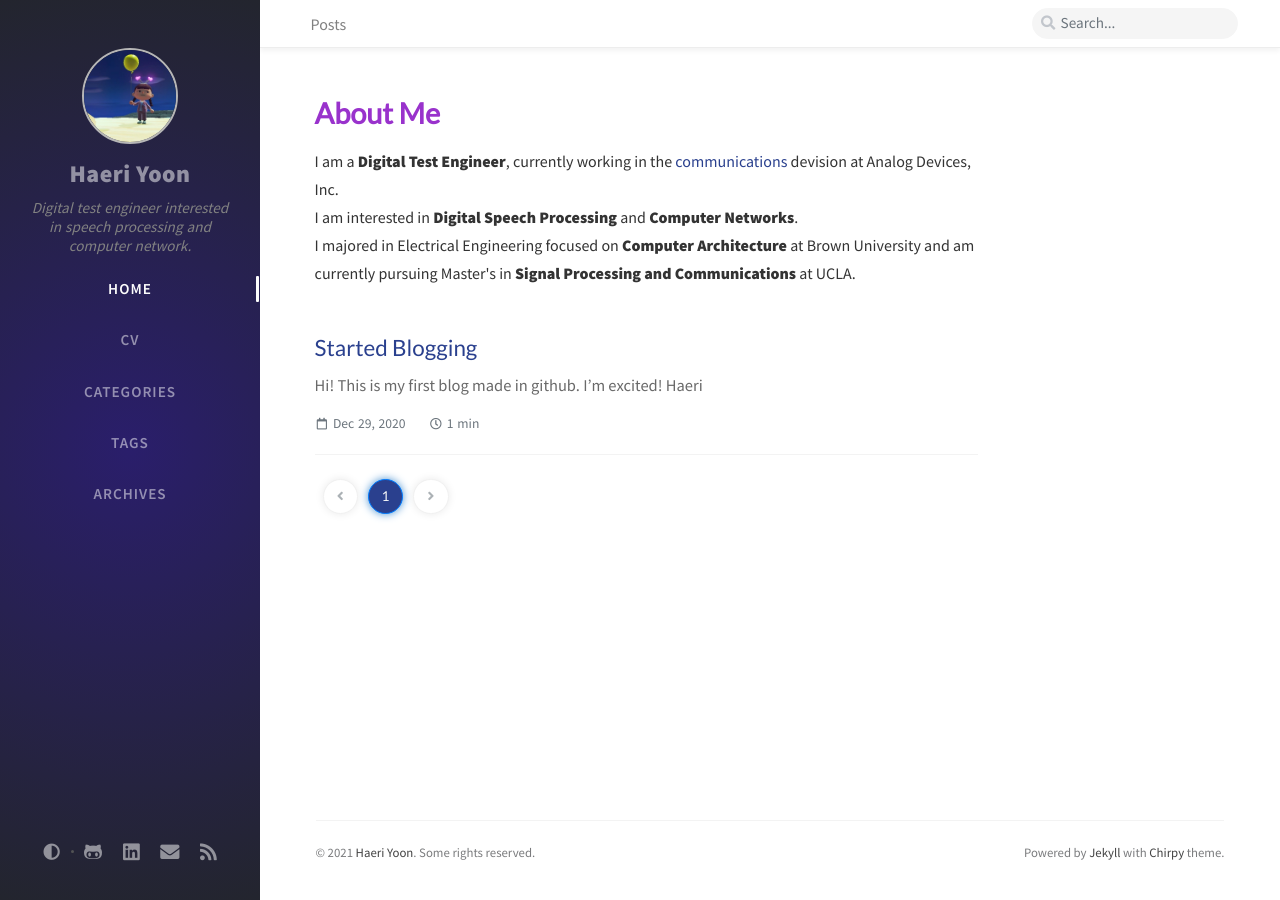
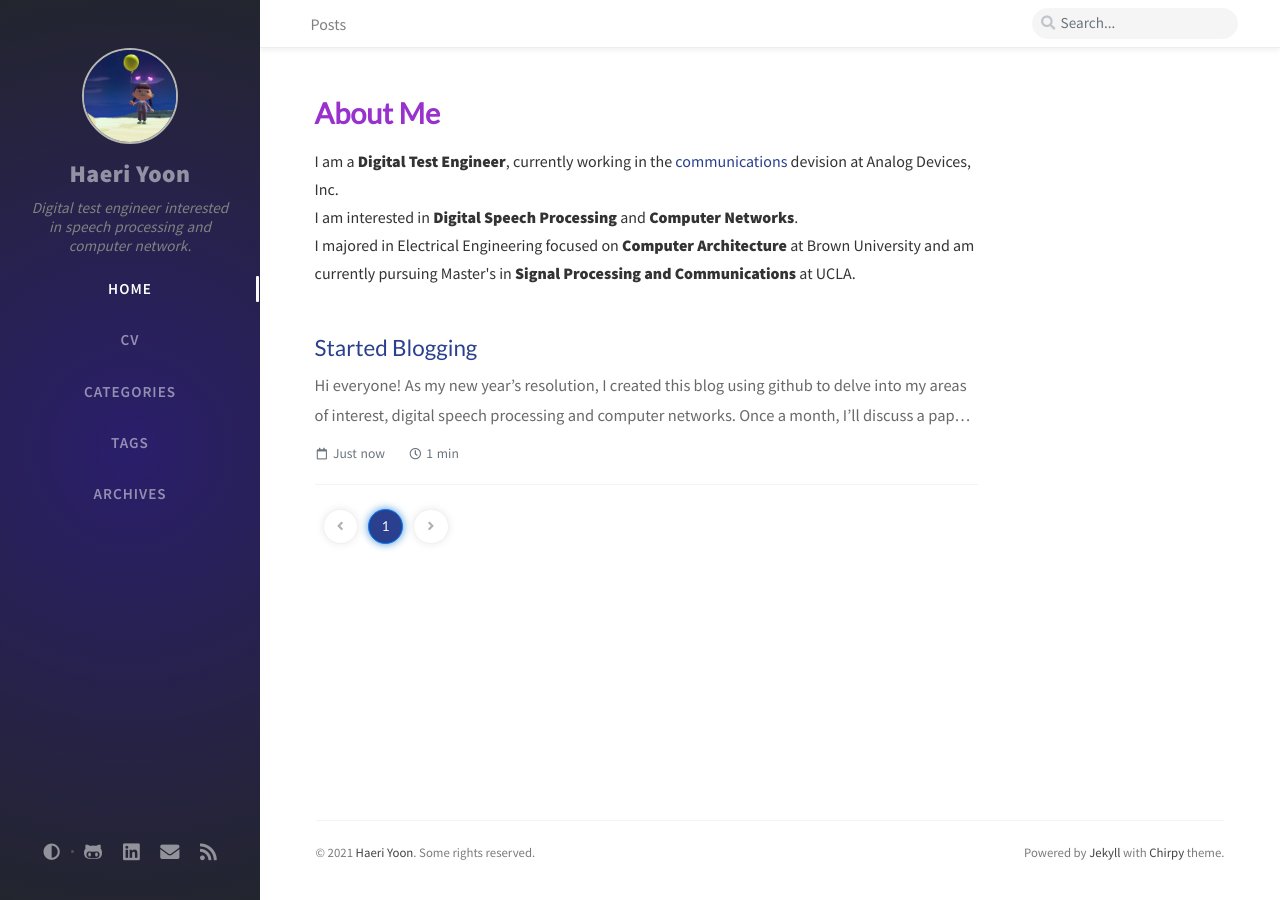
Before and after one commit to haeriy/blog, a Jekyll site: the page built from index.html, in a window 1280 px wide. Built offline with Jekyll 4.4.1, drawn with Linux system fonts in a browser that asks for light colours; nearby versions of some CDN libraries; the list of posts is cut into pages by our own code; comment, search, counter and statistics services are not loaded.

Commit message:
Update 2020-12-29-Started-Blogging.md

```diff
--- a/_posts/2020-12-29-Started-Blogging.md
+++ b/_posts/2020-12-29-Started-Blogging.md
@@ -1,11 +1,11 @@
 ---
 title: Started Blogging
-date: 2020-12-29 12:00:00 -0600
+date: 2021-01-01 12:14:00 -0600
 categories: [Misc]
 tags:
 ---
-Hi!
-This is my first blog made in github.
-I'm excited!
+Hi everyone!
 
-Haeri
+As my new year's resolution, I created this blog using github to delve into my areas of interest, digital speech processing and computer networks. Once a month, I'll discuss a paper regarding these areas. Occasionally, I'll post about my side projects as well- <a href=https://adventofcode.com/2020/about/>Advent of Code</a> I did last year, how I made this blog using <a href=https://pages.github.com/>github</a>, etc.
+
+I am excited about this blog and hope you are, too!
```
